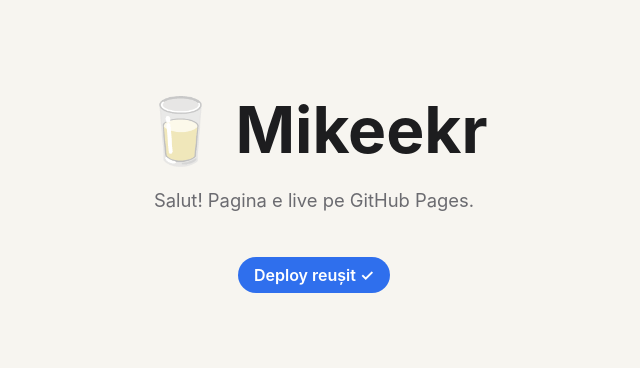
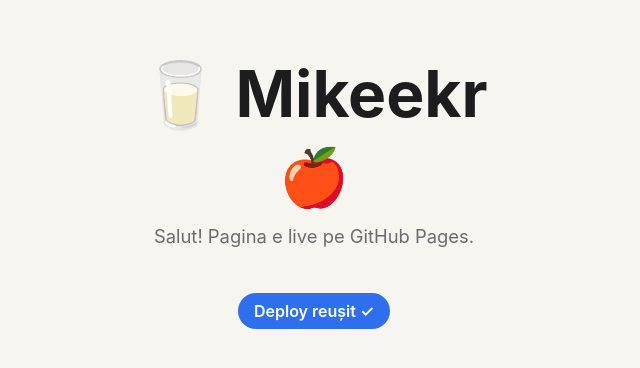
Before and after one commit to mikekr260698-ops/milker, a plain HTML site: page index.html in a window 1280 px wide. Shown: the part 208-576 px from the top of the page, without its empty margins (326-966 px from the left). Drawn offline with Linux system fonts and the light colour scheme.

Commit message:
Adaugă măr sub numele Mikeekr

```diff
--- a/index.html
+++ b/index.html
@@ -18,6 +18,7 @@
     }
     main { text-align: center; max-width: 560px; }
     h1 { font-size: clamp(2.5rem, 8vw, 4rem); margin: 0 0 .25em; }
+    .apple { font-size: clamp(2.5rem, 6vw, 3.5rem); margin: 0.25em 0; line-height: 1; }
     p { color: var(--muted); font-size: 1.15rem; line-height: 1.5; }
     .badge {
       display: inline-block; margin-top: 1.5em; padding: .5em 1em;
@@ -28,6 +29,7 @@
 <body>
   <main>
     <h1>🥛 Mikeekr</h1>
+    <div class="apple" role="img" aria-label="măr">🍎</div>
     <p>Salut! Pagina e live pe GitHub Pages.</p>
     <span class="badge">Deploy reușit ✓</span>
   </main>
```
